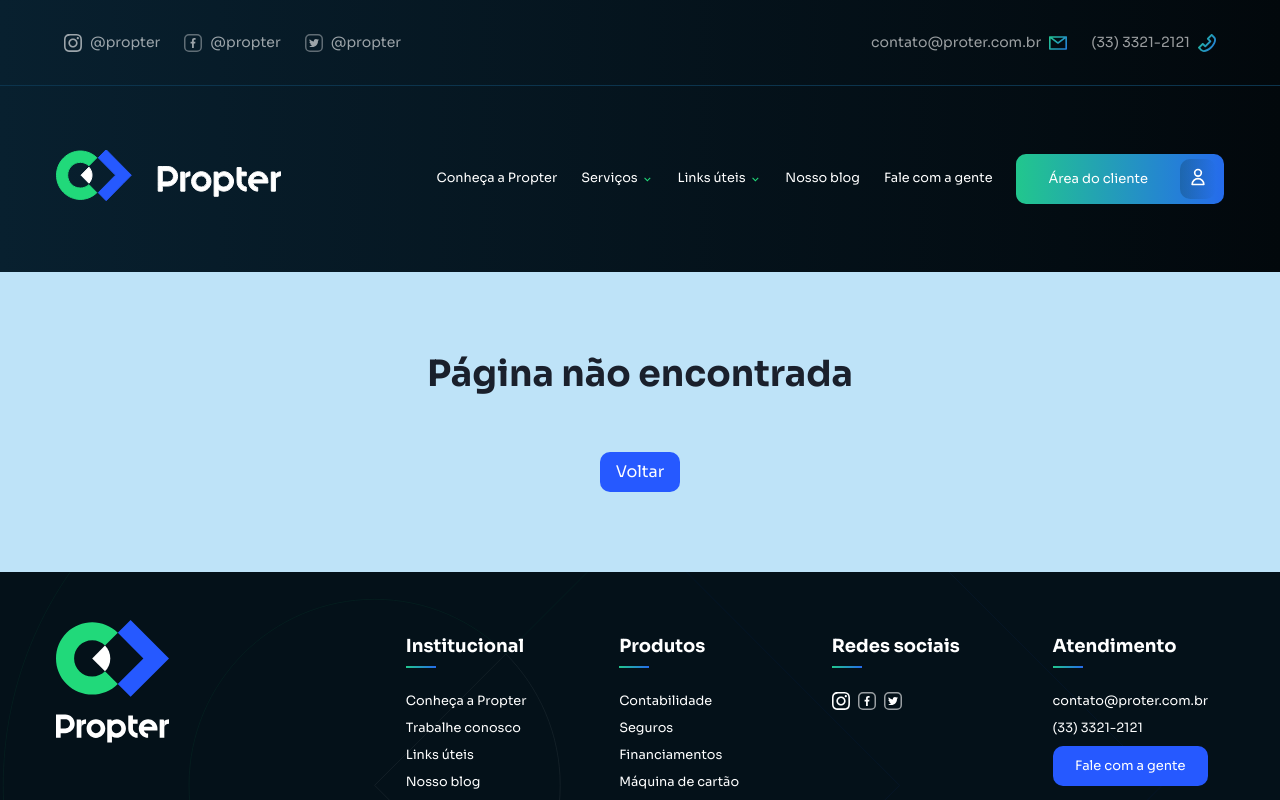
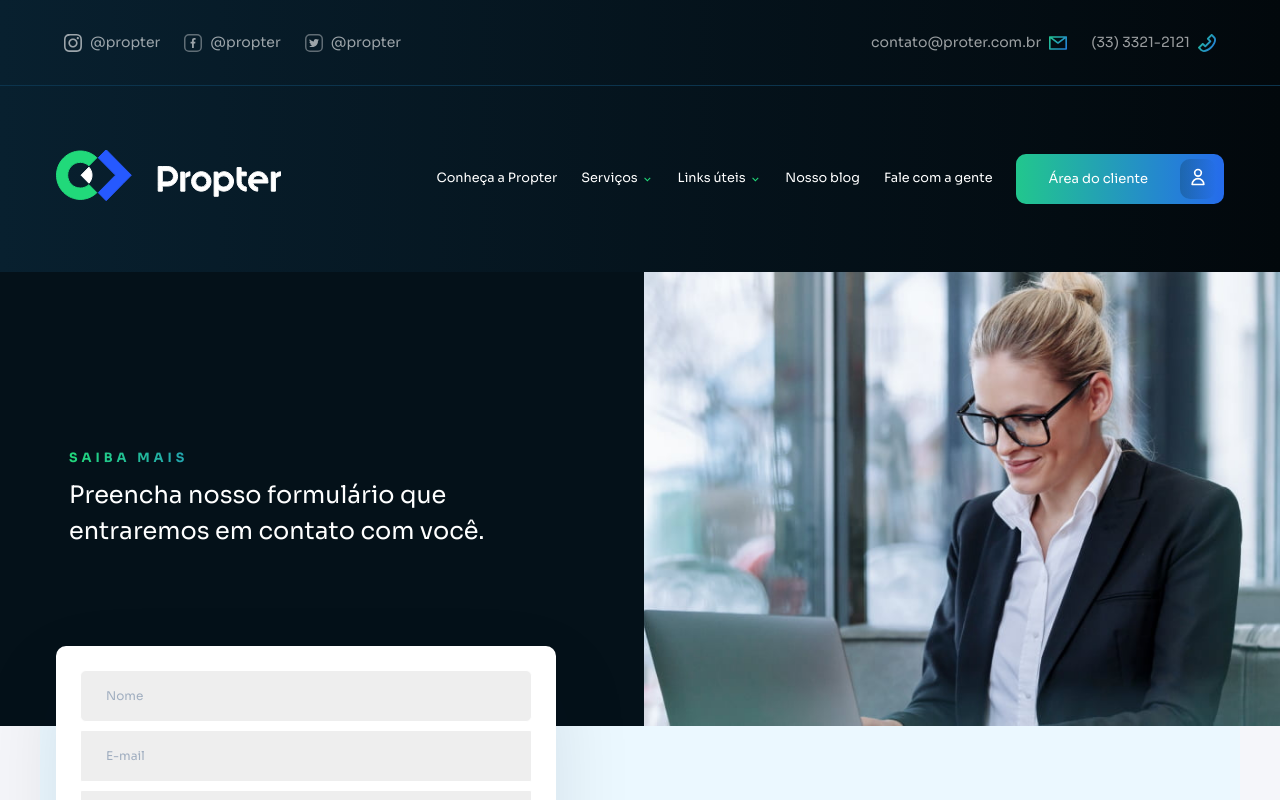
Before and after one commit to kassiogluten/propter, a Next.js app: page /contato in a window 1280 px wide. Before the commit this address had no page. Shown: the top 800 px of the page. Built offline with nearby package versions, Linux system fonts and the light colour scheme.

Commit message:
new page: contact

```diff
--- /dev/null
+++ b/src/pages/contato.js
@@ -0,0 +1,18 @@
+import Head from "next/head";
+import { Contact } from "../components/Contact";
+import { Footer } from "../components/Footer";
+import { Header } from "../components/Header";
+
+export default function Contato() {
+  return (
+    <div>
+      <Head>
+        <title>Contato | Propter</title>
+      </Head>
+      <Header />
+
+      <Contact color="verde" />
+      <Footer />
+    </div>
+  );
+}
```
